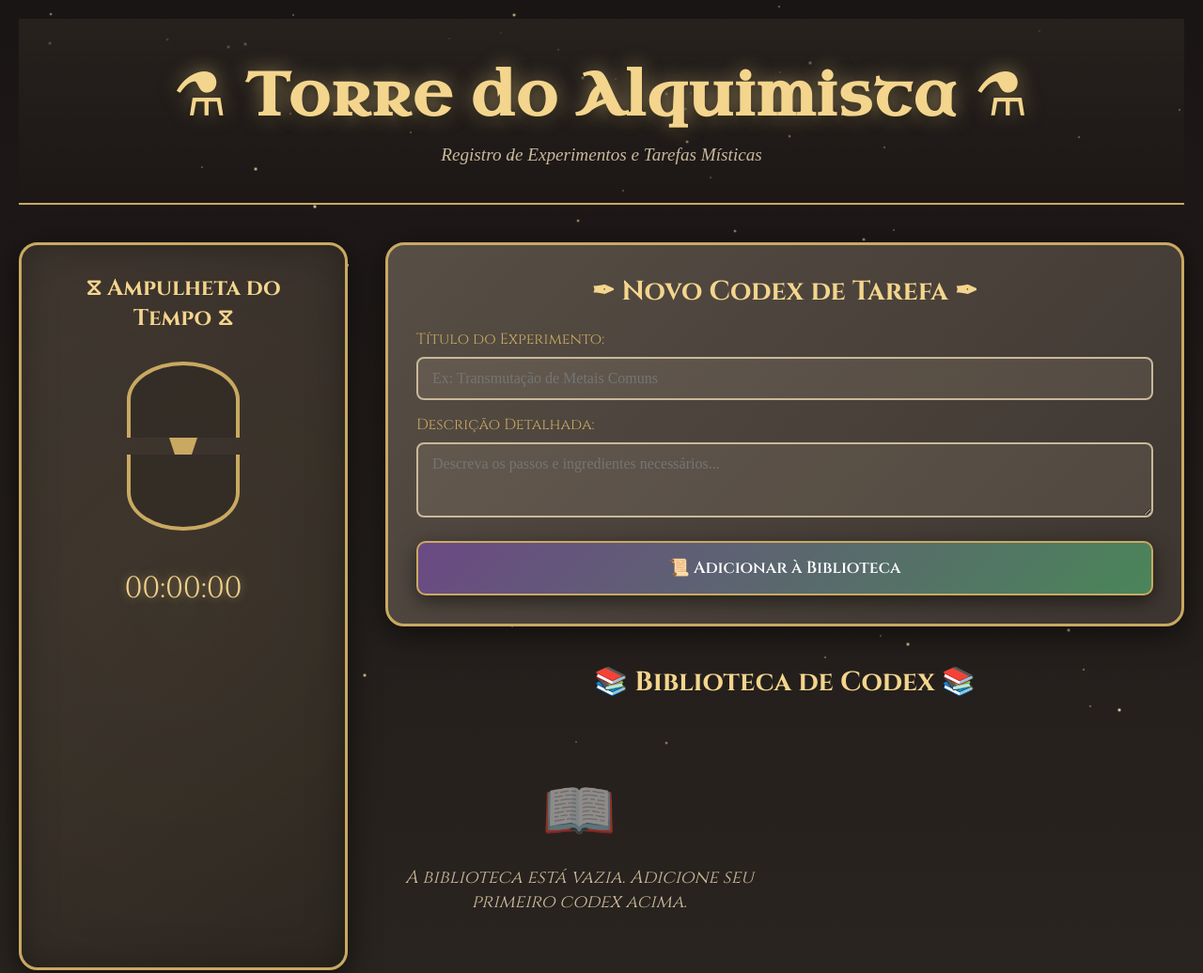
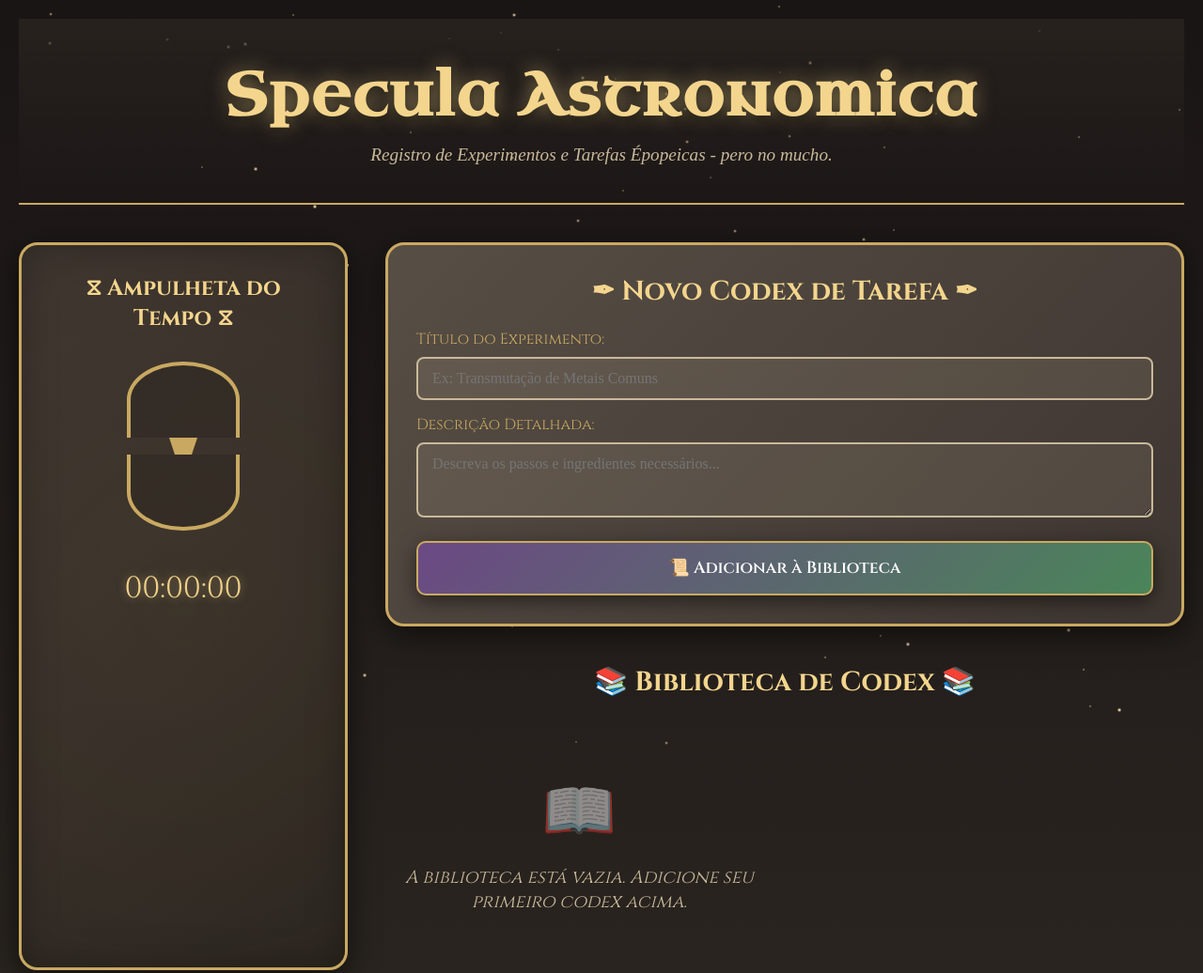
Before and after one commit to MarquisWolfbloodofRaven/to-do-medieval-v2, a plain HTML site: page index.html in a window 1280 px wide. Shown: the top 1036 px of the page at 94% size. Drawn offline with Linux system fonts and the light colour scheme; a web font is replaced by a local one.

Commit message:
Change title and header content to Specula Astronomica

```diff
--- a/index.html
+++ b/index.html
@@ -3,7 +3,7 @@
 <head>
     <meta charset="UTF-8">
     <meta name="viewport" content="width=device-width, initial-scale=1.0">
-    <title>Torre do Alquimista - Lista de Tarefas</title>
+    <title>Specula Astronomica  - Lista de Tarefas</title>
     <link href="https://fonts.googleapis.com/css2?family=Cinzel:wght@400;600;700&family=Uncial+Antiqua&family=IM+Fell+English:ital@0;1&display=swap" rel="stylesheet">
 
     <style>
@@ -633,8 +633,8 @@
     <div class="tower-container">
         <!-- Header -->
         <header class="tower-header">
-            <h1 class="tower-title">⚗ Torre do Alquimista ⚗</h1>
-            <p class="tower-subtitle">Registro de Experimentos e Tarefas Místicas</p>
+            <h1 class="tower-title">Specula Astronomica</h1>
+            <p class="tower-subtitle">Registro de Experimentos e Tarefas Épopeicas - pero no mucho.</p>
         </header>
 
         <!-- Layout Principal -->
```
